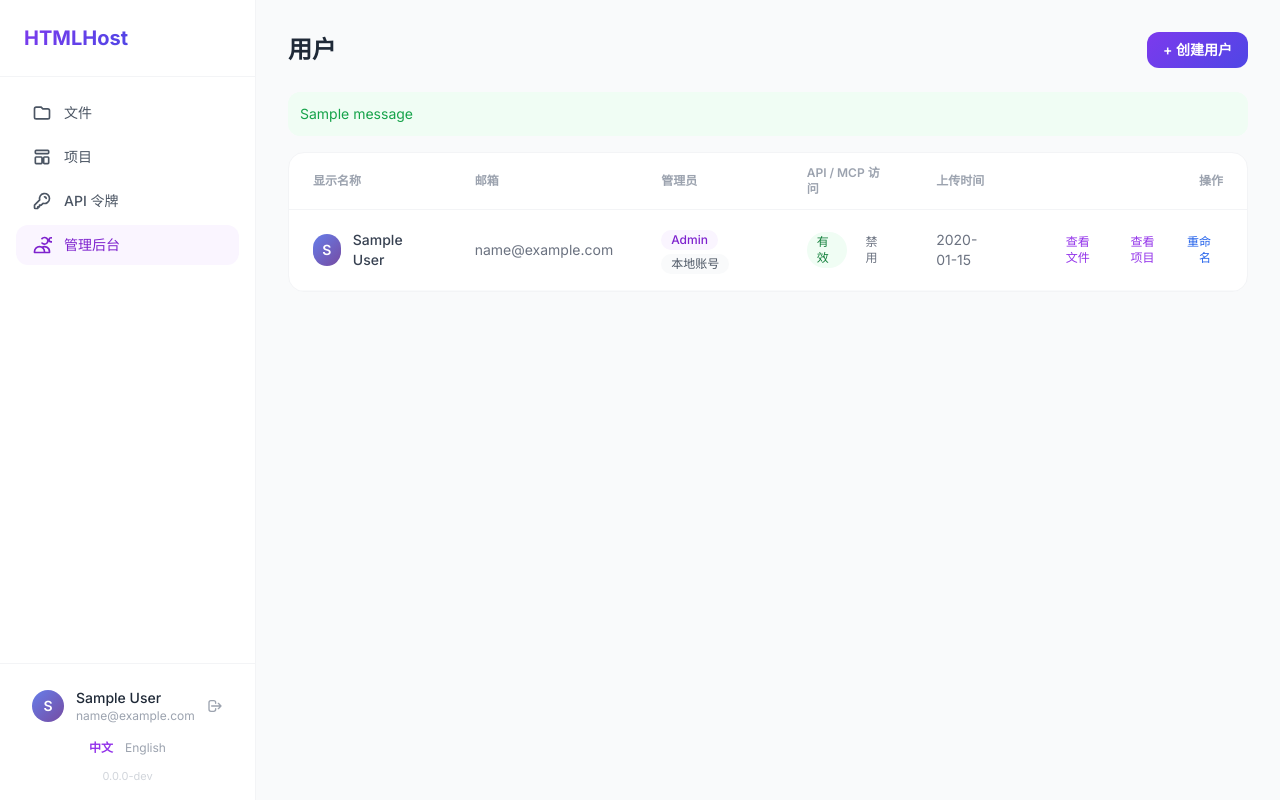
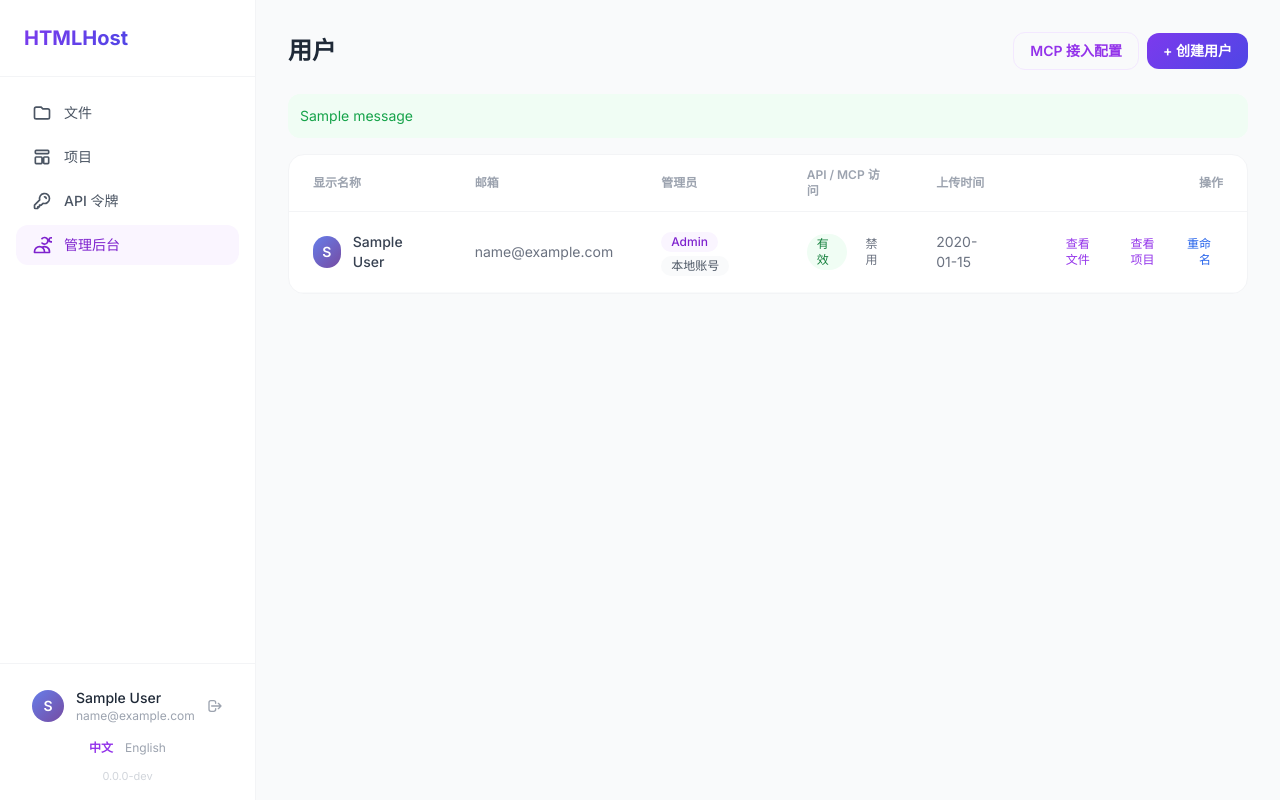
Before and after one commit to ykpaoschool/html-host, a Flask app: page /admin/ in a window 1280 px wide. Run offline with Flask 3, Linux system fonts and the light colour scheme; a user stored in the database is signed in; tables that the repository leaves empty hold one stand-in row (values such as "Sample post"); one stand-in notice (Sample message) is shown; some libraries are stand-ins or nearby versions.

Commit message:
feat(admin): add the MCP integration page
open-webui needs two things from an administrator and had nowhere to get
them: the outward-facing address that API links are built from (PR 2
already reads it, but only a hand-edited row could set it) and the shared
secret the trusted headers are checked against. Both now live at
/admin/mcp, reached from the user list.

The secret is displayed exactly once, on the response that mints it, for
the same reason PATs are; the page says so instead of leaving it to be
discovered, and rotating is the documented recovery path. The copyable
open-webui block imports the header names from api.py, so the JSON cannot
drift from what the auth layer actually reads.

The base URL is validated as https:// and normalised on save so the table
cannot accumulate "https://host/" variants. The form shows the stored
value rather than the effective one, so saving cannot silently promote the
PUBLIC_BASE_URL fallback into the database.

28 new i18n keys, zh and en in lockstep at 160 each.

```diff
--- a/admin.py
+++ b/admin.py
@@ -1,3 +1,5 @@
+import json
+import logging
 import os
 import shutil
 
@@ -5,10 +7,24 @@ import bcrypt
 from flask import Blueprint, current_app, flash, redirect, render_template, request, url_for
 from flask_login import current_user, login_required
 
+# The API plane owns these settings; the page only edits them, so both sides
+# agree on one key name and one header spelling.
+from api import (
+    MCP_KEY_HEADER,
+    MCP_SECRET_KEY,
+    MCP_USER_HEADER,
+    PUBLIC_BASE_URL_KEY,
+    get_app_setting,
+    get_mcp_secret_hash,
+    get_public_base_url,
+    set_app_setting,
+)
 from i18n import t
-from models import File, Folder, Project, ShareLink, User, db
+from models import AppSetting, File, Folder, Project, ShareLink, User, db, generate_mcp_secret
 
 admin_bp = Blueprint("admin", __name__)
+
+logger = logging.getLogger(__name__)
 
 
 def admin_required(f):
@@ -216,3 +232,97 @@ def delete_project(project_id):
 
     flash(t("delete") + " ✓", "success")
     return redirect(url_for("admin.user_projects", user_id=user_id))
+
+
+# --- MCP integration (/admin/mcp) ------------------------------------------
+#
+# Two things live here, both consumed by the /api/v1 plane: the outward-facing
+# address that share links are built from (api.get_public_base_url) and the
+# shared secret that authenticates open-webui (api._resolve_trusted_header).
+
+# Placeholder for the copyable config whenever the plaintext is not in hand -
+# it is stored hashed, so it is only ever shown on the response that minted it.
+SECRET_PLACEHOLDER = "<shared-secret>"
+
+
+@admin_bp.route("/mcp")
+@login_required
+@admin_required
+def mcp_settings():
+    return _render_mcp_settings()
+
+
+@admin_bp.route("/mcp/base-url", methods=["POST"])
+@login_required
+@admin_required
+def save_mcp_base_url():
+    """Set the outward-facing address that API links are built from."""
+    # Normalise before validating: a bare "https://" would otherwise pass the
+    # scheme check and then be stored as "https:" once the trailing slash goes.
+    value = request.form.get("public_base_url", "").strip().rstrip("/")
+    if value and not value.lower().startswith("https://"):
+        flash(t("public_base_url_must_be_https"), "error")
+        return redirect(url_for("admin.mcp_settings"))
+
+    set_app_setting(PUBLIC_BASE_URL_KEY, value)
+    db.session.commit()
+    logger.info("Public base URL set to %r by user_id=%s", value, current_user.id)
+
+    flash(t("public_base_url_saved"), "success")
+    return redirect(url_for("admin.mcp_settings"))
+
+
+@admin_bp.route("/mcp/secret", methods=["POST"])
+@login_required
+@admin_required
+def rotate_mcp_secret():
+    """Generate a shared secret, replacing any existing one."""
+    plaintext, secret_hash = generate_mcp_secret()
+    set_app_setting(MCP_SECRET_KEY, secret_hash)
+    db.session.commit()
+    logger.info("MCP shared secret rotated by user_id=%s", current_user.id)
+
+    # Render directly rather than redirecting: this is the one and only time the
+    # plaintext exists, and flashing it would put the secret in the session
+    # cookie (signed, not encrypted). Same reasoning as auth.create_api_token.
+    return _render_mcp_settings(new_secret=plaintext)
+
+
+@admin_bp.route("/mcp/secret/revoke", methods=["POST"])
+@login_required
+@admin_required
+def revoke_mcp_secret():
+    row = db.session.get(AppSetting, MCP_SECRET_KEY)
+    if row is not None:
+        db.session.delete(row)
+        db.session.commit()
+        logger.info("MCP shared secret revoked by user_id=%s", current_user.id)
+
+    flash(t("mcp_secret_revoked"), "success")
+    return redirect(url_for("admin.mcp_settings"))
+
+
+def _render_mcp_settings(new_secret=None):
+    base_url = get_public_base_url()
+    secret_set = get_mcp_secret_hash() is not None
+
+    headers = {
+        MCP_KEY_HEADER: new_secret or SECRET_PLACEHOLDER,
+        # open-webui substitutes this per request; the app never sees the
+        # literal braces.
+        MCP_USER_HEADER: "{{USER_EMAIL}}",
+    }
+
+    return render_template(
+        "admin/mcp.html",
+        # What is stored vs. what is in effect: the form must show the stored
+        # value, or saving once would silently copy the env fallback into the DB.
+        stored_base_url=get_app_setting(PUBLIC_BASE_URL_KEY) or "",
+        env_base_url=current_app.config.get("PUBLIC_BASE_URL") or "",
+        mcp_url=f"{base_url}/mcp" if base_url else "",
+        secret_set=secret_set,
+        new_secret=new_secret,
+        headers_json=json.dumps(headers, indent=2),
+        enabled_user_count=User.query.filter_by(mcp_enabled=True).count(),
+        total_user_count=User.query.count(),
+    )
--- a/templates/admin/users.html
+++ b/templates/admin/users.html
@@ -2,10 +2,16 @@
 {% block main %}
 <div class="flex items-center justify-between mb-6">
     <h1 class="text-2xl font-bold text-gray-800">{{ 'users' | t }}</h1>
-    <a href="{{ url_for('admin.create_user') }}"
-        class="px-4 py-2 rounded-xl text-white text-sm font-semibold gradient-btn transition hover:shadow-lg hover:shadow-purple-200">
-        + {{ 'create_user' | t }}
-    </a>
+    <div class="flex items-center gap-2">
+        <a href="{{ url_for('admin.mcp_settings') }}"
+            class="px-4 py-2 rounded-xl text-sm font-semibold text-purple-600 border border-purple-100 hover:bg-purple-50 transition">
+            {{ 'mcp_config' | t }}
+        </a>
+        <a href="{{ url_for('admin.create_user') }}"
+            class="px-4 py-2 rounded-xl text-white text-sm font-semibold gradient-btn transition hover:shadow-lg hover:shadow-purple-200">
+            + {{ 'create_user' | t }}
+        </a>
+    </div>
 </div>
 
 {% with messages = get_flashed_messages(with_categories=true) %}
--- a/translations/en.json
+++ b/translations/en.json
@@ -129,5 +129,34 @@
   "token_usage_hint": "Replace $HTMLHOST_TOKEN with the token you created, and you should get back your account details.",
   "mcp_enabled": "API / MCP Access",
   "mcp_enabled_hint": "Allow this user to reach their own content through the REST API and MCP tools.",
-  "mcp_disabled_hint": "API access has been disabled for your account by an administrator. Existing tokens will not work until it is re-enabled."
+  "mcp_disabled_hint": "API access has been disabled for your account by an administrator. Existing tokens will not work until it is re-enabled.",
+  "mcp_config": "MCP Integration",
+  "mcp_config_hint": "What an agent system such as open-webui needs in order to reach HTMLHost over MCP.",
+  "public_base_url": "Public base URL",
+  "public_base_url_hint": "Share links and sign-in links returned by the API use this address. Enter the address your users can actually open, e.g. https://html.example.com.",
+  "public_base_url_empty_warning": "Leaving this empty makes API links fall back to the request's Host header, which under container networking is an internal address users cannot open.",
+  "public_base_url_env_hint": "Currently falling back to the PUBLIC_BASE_URL environment variable:",
+  "public_base_url_must_be_https": "The public base URL must start with https://",
+  "public_base_url_saved": "Public base URL saved",
+  "mcp_server_url": "MCP server URL",
+  "mcp_server_url_hint": "Point open-webui's MCP connection here. This path is served by the separate htmlhost-mcp service; if that runs on its own hostname, substitute it.",
+  "mcp_openwebui_version": "Requires open-webui ≥ 0.11.4: {{USER_EMAIL}} is injected server-side by open-webui at request time and cannot be forged by a client.",
+  "mcp_shared_secret": "Shared secret",
+  "mcp_shared_secret_hint": "open-webui uses it to prove the request comes from the trusted gateway. Only its hash is stored, so it can never be displayed again - rotate or revoke it at any time.",
+  "mcp_secret_set": "Configured",
+  "mcp_secret_not_set": "Not configured",
+  "mcp_secret_generate": "Generate secret",
+  "mcp_secret_rotate": "Rotate secret",
+  "mcp_secret_rotate_confirm": "Rotating invalidates the current secret immediately; open-webui will keep failing until you update its configuration. Continue?",
+  "mcp_secret_revoke": "Revoke secret",
+  "mcp_secret_revoke_confirm": "Trusted-header authentication stops working immediately. Continue?",
+  "mcp_secret_revoked": "Shared secret revoked",
+  "mcp_secret_created_once": "Copy this shared secret now",
+  "mcp_secret_created_once_hint": "This is the only time it is shown - the database keeps only its hash, so leaving this page means rotating a new one.",
+  "mcp_secret_placeholder": "The secret is stored as a hash and cannot be shown again - replace <shared-secret> below with the secret you saved, or rotate a new one above if you no longer have it.",
+  "mcp_openwebui_config": "open-webui connection",
+  "mcp_openwebui_config_hint": "In open-webui, add this under Settings > Admin Settings > Integrations > External Tool Servers, with type MCP (Streamable HTTP).",
+  "mcp_headers": "Headers",
+  "mcp_authorized_users": "Authorized users (enabled / total)",
+  "mcp_authorized_users_hint": "Individual users can be switched off from the user list."
 }
--- a/translations/zh.json
+++ b/translations/zh.json
@@ -129,5 +129,34 @@
   "token_usage_hint": "将 $HTMLHOST_TOKEN 替换为你创建的令牌，应能返回你的账号信息。",
   "mcp_enabled": "API / MCP 访问",
   "mcp_enabled_hint": "允许该用户通过 REST API 与 MCP 工具访问自己的内容。",
-  "mcp_disabled_hint": "你的账号已被管理员禁用 API 访问。在重新启用之前，已有令牌也无法使用。"
+  "mcp_disabled_hint": "你的账号已被管理员禁用 API 访问。在重新启用之前，已有令牌也无法使用。",
+  "mcp_config": "MCP 接入配置",
+  "mcp_config_hint": "open-webui 等 agent 系统通过 MCP 访问 HTMLHost 所需的配置。",
+  "public_base_url": "对外访问地址",
+  "public_base_url_hint": "API 返回的分享链接与登录引导链接都使用这个地址。请填写用户实际能打开的地址，例如 https://html.example.com。",
+  "public_base_url_empty_warning": "留空会让 API 返回的链接回退到请求的 Host 头——容器网络下那是内网地址，用户打不开。",
+  "public_base_url_env_hint": "当前回退到环境变量 PUBLIC_BASE_URL：",
+  "public_base_url_must_be_https": "对外访问地址必须以 https:// 开头",
+  "public_base_url_saved": "对外访问地址已保存",
+  "mcp_server_url": "MCP Server 地址",
+  "mcp_server_url_hint": "在 open-webui 中把 MCP 连接指向这里。该地址由独立的 htmlhost-mcp 服务提供；若它部署在别的域名下，请替换成对应域名。",
+  "mcp_openwebui_version": "要求 open-webui ≥ 0.11.4：{{USER_EMAIL}} 由 open-webui 服务端在请求时注入，客户端无法伪造。",
+  "mcp_shared_secret": "共享密钥",
+  "mcp_shared_secret_hint": "open-webui 用它证明请求来自受信任的网关。数据库里只保存哈希值，生成后无法再次查看，可随时轮换或撤销。",
+  "mcp_secret_set": "已配置",
+  "mcp_secret_not_set": "未配置",
+  "mcp_secret_generate": "生成密钥",
+  "mcp_secret_rotate": "轮换密钥",
+  "mcp_secret_rotate_confirm": "轮换会立即作废旧密钥，open-webui 在你更新配置前会一直报错。确定继续吗？",
+  "mcp_secret_revoke": "撤销密钥",
+  "mcp_secret_revoke_confirm": "撤销后信任头鉴权立即失效，确定继续吗？",
+  "mcp_secret_revoked": "共享密钥已撤销",
+  "mcp_secret_created_once": "请立即复制这个共享密钥",
+  "mcp_secret_created_once_hint": "它只显示这一次，数据库里保存的是哈希值，离开本页后只能轮换一把新的。",
+  "mcp_secret_placeholder": "密钥以哈希形式保存，无法再次显示：请把下面的 <shared-secret> 替换成你手上的密钥；如果已经丢失，就在上面轮换一把新的。",
+  "mcp_openwebui_config": "open-webui 连接配置",
+  "mcp_openwebui_config_hint": "在 open-webui 的「设置 > 管理员设置 > 集成 > 外部工具服务器」中新建，类型选择 MCP (Streamable HTTP)。",
+  "mcp_headers": "请求头",
+  "mcp_authorized_users": "已授权用户（已启用 / 总数）",
+  "mcp_authorized_users_hint": "可在用户列表里单独禁用某个用户的 API / MCP 访问。"
 }
```
Also changed, not shown: templates/admin/mcp.html (added, +145 -0 lines).
